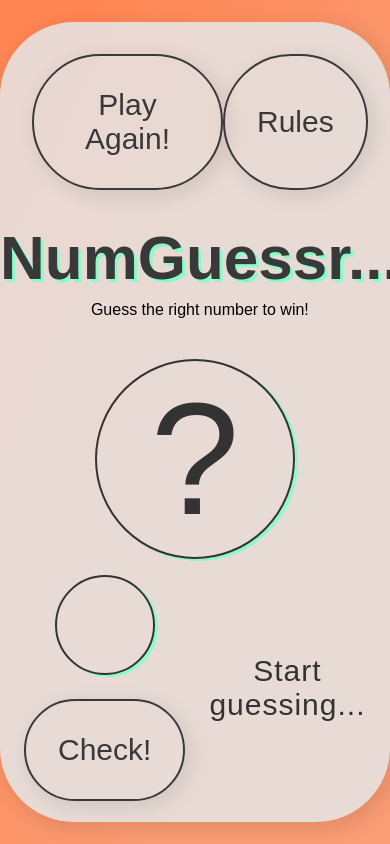
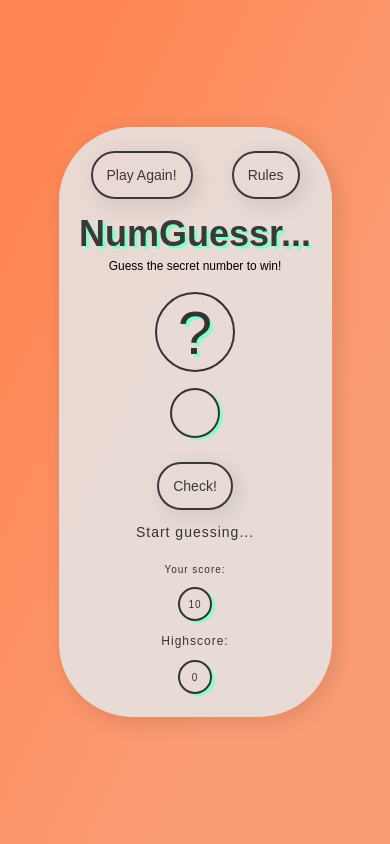
Before and after one commit to jahjam/numguessr-coding-project, a plain HTML site: page index.html in a window 390 px wide. Drawn offline with Linux system fonts and the light colour scheme; a web font is replaced by a local one.

Commit message:
Third Commit

```diff
--- a/index.html
+++ b/index.html
@@ -8,6 +8,7 @@
 
     <link rel="stylesheet" href="https://use.typekit.net/ppz5ljb.css" />
     <link rel="stylesheet" href="style.css" />
+    <link rel="stylesheet" href="queries.css" />
 
     <title>NumGuessr</title>
   </head>
@@ -19,7 +20,7 @@
           <button class="btn rules-btn">Rules</button>
         </nav>
         <h1 class="heading">NumGuessr...</h1>
-        <p class="heading-text">Guess the right number to win!</p>
+        <p class="heading-text">Guess the secret number to win!</p>
       </header>
 
       <section class="number-section">
@@ -29,7 +30,12 @@
 
       <section class="guess-section">
         <section class="guess">
-          <input type="text" class="guess-input" name="guess-number" />
+          <input
+            type="text"
+            class="guess-input"
+            name="guess-number"
+            autocomplete="off"
+          />
           <button class="btn check-btn">Check!</button>
         </section>
 
@@ -39,7 +45,7 @@
           <div class="score-title">Your score:</div>
           <div class="score-text">10</div>
           <div class="highscore-title">Highscore:</div>
-          <div class="highscore-text">17</div>
+          <div class="highscore-text">0</div>
         </section>
       </section>
 
--- /dev/null
+++ b/queries.css
@@ -0,0 +1,580 @@
+@media (max-width: 64em) {
+  .content-container {
+    height: 70%;
+    width: 70%;
+  }
+
+  .btn {
+    font-size: 2rem;
+    padding: 2.4rem;
+  }
+
+  .header {
+    margin-bottom: 6rem;
+  }
+
+  .heading {
+    padding-bottom: 0.4rem;
+  }
+
+  .heading {
+    font-size: 5.2rem;
+    padding-bottom: 0.4rem;
+  }
+
+  .heading-text {
+    font-size: 1.2rem;
+    justify-self: center;
+    /* border-bottom: 0.2px solid #39393a; */
+  }
+
+  .random-number {
+    position: relative;
+    font-size: 16rem;
+    color: #333;
+    text-shadow: 0.3rem 0.3rem #85ffc7;
+  }
+
+  .number-background {
+    background-color: transparent;
+    border: 0.2rem solid #333;
+    height: 20rem;
+    width: 20rem;
+    border-radius: 50%;
+    overflow: hidden;
+    position: absolute;
+    /* box-shadow: 0.3rem 0.2rem #85ffc7; */
+  }
+
+  .number-section {
+    margin-bottom: 1.6rem;
+  }
+
+  .score {
+    padding: 4.4rem;
+  }
+
+  .guess {
+    padding: 4.4rem;
+  }
+
+  .guess-input {
+    height: 6rem;
+    width: 6rem;
+    font-size: 3rem;
+  }
+
+  .status-text {
+    font-size: 2.4rem;
+  }
+  .score-title {
+    font-size: 2rem;
+  }
+  .highscore-title {
+    font-size: 2rem;
+  }
+  .score-text {
+    font-size: 2rem;
+  }
+
+  .highscore-text {
+    font-size: 2rem;
+  }
+
+  .score-text::after {
+    height: 5rem;
+    width: 5rem;
+  }
+  .highscore-text::after {
+    height: 5rem;
+    width: 5rem;
+  }
+}
+
+@media (max-height: 52em) {
+  .content-container {
+    height: 70%;
+    width: 70%;
+  }
+
+  .btn {
+    font-size: 2rem;
+    padding: 2.4rem;
+  }
+
+  .header {
+    margin-bottom: 2.4rem;
+  }
+
+  .heading {
+    padding-bottom: 0.4rem;
+  }
+
+  .heading {
+    font-size: 4.4rem;
+    padding-bottom: 0.4rem;
+  }
+
+  .heading-text {
+    font-size: 1.2rem;
+    justify-self: center;
+    /* border-bottom: 0.2px solid #39393a; */
+  }
+
+  .random-number {
+    position: relative;
+    font-size: 10rem;
+    color: #333;
+    text-shadow: 0.3rem 0.3rem #85ffc7;
+  }
+
+  .number-background {
+    background-color: transparent;
+    border: 0.2rem solid #333;
+    height: 12rem;
+    width: 12rem;
+    border-radius: 50%;
+    overflow: hidden;
+    position: absolute;
+    /* box-shadow: 0.3rem 0.2rem #85ffc7; */
+  }
+
+  .score {
+    padding: 0;
+  }
+
+  .guess {
+    padding: 0;
+  }
+
+  .guess-input {
+    height: 5rem;
+    width: 5rem;
+    font-size: 2.4rem;
+  }
+
+  .status-text {
+    font-size: 2rem;
+  }
+  .score-title {
+    font-size: 1.8rem;
+  }
+  .highscore-title {
+    font-size: 1.8rem;
+  }
+  .score-text {
+    font-size: 1.8rem;
+  }
+
+  .highscore-text {
+    font-size: 1.8rem;
+  }
+
+  .score-text::after {
+    height: 3rem;
+    width: 3rem;
+  }
+  .highscore-text::after {
+    height: 3rem;
+    width: 3rem;
+  }
+}
+
+@media (max-height: 50em) {
+  .content-container {
+    height: 70%;
+    width: 70%;
+  }
+
+  .btn {
+    font-size: 1.8rem;
+    padding: 2.4rem;
+  }
+
+  .header {
+    margin-bottom: 2.4rem;
+  }
+
+  .heading {
+    padding-bottom: 0.4rem;
+  }
+
+  .heading {
+    font-size: 4.4rem;
+    padding-bottom: 0.4rem;
+  }
+
+  .heading-text {
+    font-size: 1.2rem;
+    justify-self: center;
+    /* border-bottom: 0.2px solid #39393a; */
+  }
+
+  .main-nav {
+    margin: 2.4rem 3.2rem 0 3.2rem;
+  }
+
+  .random-number {
+    position: relative;
+    font-size: 8.6rem;
+    color: #333;
+    text-shadow: 0.3rem 0.3rem #85ffc7;
+  }
+
+  .number-background {
+    background-color: transparent;
+    border: 0.2rem solid #333;
+    height: 12rem;
+    width: 12rem;
+    border-radius: 50%;
+    overflow: hidden;
+    position: absolute;
+    /* box-shadow: 0.3rem 0.2rem #85ffc7; */
+  }
+
+  .score {
+    padding: 0;
+  }
+
+  .guess {
+    padding: 0;
+  }
+
+  .guess-input {
+    height: 5rem;
+    width: 5rem;
+  }
+
+  .status-text {
+    font-size: 2rem;
+  }
+  .score-title {
+    font-size: 1.8rem;
+  }
+  .highscore-title {
+    font-size: 1.8rem;
+  }
+  .score-text {
+    font-size: 1.8rem;
+  }
+
+  .highscore-text {
+    font-size: 1.8rem;
+  }
+
+  .score-text::after {
+    height: 3rem;
+    width: 3rem;
+  }
+  .highscore-text::after {
+    height: 3rem;
+    width: 3rem;
+  }
+}
+
+@media (max-width: 52em) {
+  .content-container {
+    height: 70%;
+    width: 70%;
+  }
+
+  .btn {
+    font-size: 1.8rem;
+    padding: 2.4rem;
+  }
+
+  .header {
+    margin-bottom: 2.4rem;
+  }
+
+  .heading {
+    padding-bottom: 0.4rem;
+  }
+
+  .heading {
+    font-size: 4.4rem;
+    padding-bottom: 0.4rem;
+  }
+
+  .heading-text {
+    font-size: 1.2rem;
+    justify-self: center;
+    /* border-bottom: 0.2px solid #39393a; */
+  }
+
+  .main-nav {
+    margin: 2.4rem 3.2rem 0 3.2rem;
+  }
+
+  .random-number {
+    position: relative;
+    font-size: 8.6rem;
+    color: #333;
+    text-shadow: 0.3rem 0.3rem #85ffc7;
+  }
+
+  .number-background {
+    background-color: transparent;
+    border: 0.2rem solid #333;
+    height: 12rem;
+    width: 12rem;
+    border-radius: 50%;
+    overflow: hidden;
+    position: absolute;
+    /* box-shadow: 0.3rem 0.2rem #85ffc7; */
+  }
+
+  .score {
+    padding: 0;
+  }
+
+  .guess {
+    padding: 0;
+  }
+
+  .guess-input {
+    height: 5rem;
+    width: 5rem;
+  }
+
+  .status-text {
+    font-size: 2rem;
+  }
+  .score-title {
+    font-size: 1.8rem;
+  }
+  .highscore-title {
+    font-size: 1.8rem;
+  }
+  .score-text {
+    font-size: 1.8rem;
+  }
+
+  .highscore-text {
+    font-size: 1.8rem;
+  }
+
+  .score-text::after {
+    height: 3rem;
+    width: 3rem;
+  }
+  .highscore-text::after {
+    height: 3rem;
+    width: 3rem;
+  }
+}
+
+@media (max-width: 35em) {
+  .content-container {
+    height: 70%;
+    width: 70%;
+  }
+
+  .btn {
+    font-size: 1.8rem;
+    padding: 1.6rem;
+  }
+
+  .header {
+    margin-bottom: 2.4rem;
+  }
+
+  .heading {
+    padding-bottom: 0.4rem;
+  }
+
+  .heading {
+    font-size: 4.4rem;
+    padding-bottom: 0.4rem;
+  }
+
+  .heading-text {
+    font-size: 1.2rem;
+    justify-self: center;
+    /* border-bottom: 0.2px solid #39393a; */
+  }
+
+  .main-nav {
+    margin: 2.4rem 3.2rem 2.4rem 3.2rem;
+  }
+
+  .number-section {
+    margin-bottom: 1rem;
+  }
+
+  .random-number {
+    position: relative;
+    font-size: 8.6rem;
+    color: #333;
+    text-shadow: 0.3rem 0.3rem #85ffc7;
+  }
+
+  .number-background {
+    background-color: transparent;
+    border: 0.2rem solid #333;
+    height: 12rem;
+    width: 12rem;
+    border-radius: 50%;
+    overflow: hidden;
+    position: absolute;
+    /* box-shadow: 0.3rem 0.2rem #85ffc7; */
+  }
+
+  .guess-section {
+    padding: 0 1.4rem;
+  }
+
+  .score {
+    padding: 0;
+  }
+
+  .guess {
+    padding: 0;
+  }
+
+  .guess-input {
+    height: 5rem;
+    width: 5rem;
+  }
+
+  .status-text {
+    font-size: 1.2rem;
+  }
+  .score-title {
+    font-size: 1.2rem;
+  }
+  .highscore-title {
+    font-size: 1.2rem;
+  }
+  .score-text {
+    font-size: 1.2rem;
+  }
+
+  .highscore-text {
+    font-size: 1.2rem;
+  }
+
+  .score-text::after {
+    height: 3rem;
+    width: 3rem;
+  }
+  .highscore-text::after {
+    height: 3rem;
+    width: 3rem;
+  }
+}
+
+@media (max-width: 47em) {
+  .content-container {
+    height: 70%;
+    width: 70%;
+  }
+}
+
+@media (max-width: 29em) {
+  .content-container {
+    height: 70%;
+    width: 70%;
+  }
+
+  .btn {
+    font-size: 1.4rem;
+    padding: 1.4rem;
+    margin: 0 0 1.4rem 0;
+  }
+
+  .header {
+    margin-bottom: 2.4rem;
+  }
+
+  .heading {
+    font-size: 3.6rem;
+    padding-bottom: 0.4rem;
+  }
+
+  .heading-text {
+    font-size: 1.2rem;
+    justify-self: center;
+    /* border-bottom: 0.2px solid #39393a; */
+  }
+
+  .main-nav {
+    margin: 2.4rem 3.2rem 0 3.2rem;
+  }
+
+  .number-section {
+    padding-bottom: 1rem;
+  }
+
+  .random-number {
+    position: relative;
+    font-size: 6.2rem;
+    color: #333;
+    text-shadow: 0.3rem 0.3rem #85ffc7;
+  }
+
+  .number-background {
+    background-color: transparent;
+    border: 0.2rem solid #333;
+    height: 8rem;
+    width: 8rem;
+    border-radius: 50%;
+    overflow: hidden;
+    position: absolute;
+    /* box-shadow: 0.3rem 0.2rem #85ffc7; */
+  }
+
+  .score {
+    padding: 0;
+  }
+
+  .guess {
+    padding: 0;
+  }
+
+  .guess-section {
+    height: auto;
+    display: grid;
+    grid-template-columns: 1fr;
+    align-items: center;
+    justify-items: center;
+  }
+
+  .guess-input {
+    height: 5rem;
+    width: 5rem;
+  }
+
+  .status-text {
+    font-size: 1.4rem;
+  }
+  .score-title {
+    font-size: 1rem;
+  }
+  .highscore-title {
+    font-size: rem;
+  }
+  .score-text {
+    font-size: 1rem;
+  }
+
+  .highscore-text {
+    font-size: 1rem;
+  }
+
+  .score-text::after {
+    height: 3rem;
+    width: 3rem;
+  }
+  .highscore-text::after {
+    height: 3rem;
+    width: 3rem;
+  }
+
+  .score {
+    display: flex;
+    align-items: center;
+    gap: 2.4rem;
+    padding: 2.4rem;
+  }
+}
--- a/script.js
+++ b/script.js
@@ -1,5 +1,6 @@
 'use strict';
 
+// Selectors
 // Page Text Elements
 const randomNumber = document.querySelector('.random-number');
 const statusText = document.querySelector('.status-text');
@@ -18,24 +19,32 @@ const closeModal = document.querySelector('.modal-close');
 // Modal
 const rulesModal = document.querySelector('.modal');
 
+// Functions
+// Initialize Values
 const init = function () {
-  // init input
+  // init check button & input activation
+  input.disabled = false;
+  checkButton.disabled = false;
+
+  // init input style
   input.style.backgroundColor = 'transparent';
 
   // init focus
   input.focus();
 
-  // init Value
-  highscoreText.textContent = 0;
+  // init values
   scoreText.textContent = 10;
+  statusText.textContent = 'Start guessing...';
   input.value = '';
-  statusText.textContent = 'Start guessing...';
+  randomNumber.textContent = '?';
 
-  // Functions
+  // Reset Score
+  curScore = 10;
+};
+
 // Function to generate random number between 1 and 20
 const generateRandomNumber = function () {
   const num = Math.ceil(Math.random() * 20);
-    console.log(num);
   return num;
 };
 
@@ -45,16 +54,12 @@ const init = function () {
   return curScore;
 };
 
-  // Values
-  const randomNumberGen = generateRandomNumber();
-  let curScore = 10;
-
-  checkButton.addEventListener('click', function () {
-    console.log(input.value);
-
-    if (input.value === '' || input.value === 0) {
+// Function to calculate outcome of check
+const calculateOutcome = function () {
+  if (input.value === '' || +input.value === 0) {
     statusText.textContent = `Please input a number between 0 and 20`;
     input.focus();
+    input.value = '';
     return;
   }
 
@@ -63,41 +68,47 @@ const init = function () {
     randomNumber.textContent = randomNumberGen;
     statusText.innerHTML = `Yipee! <br/> ${input.value} is right!`;
     highscoreText.textContent = curScore;
+    input.value = '';
     return;
   }
 
-    if (+input.value < randomNumberGen) {
+  if (+input.value < randomNumberGen || +input.value > randomNumberGen) {
+    console.log(input.value);
     lowerScore();
     scoreText.textContent = curScore;
-      statusText.innerHTML = `Oops! <br/> ${input.value} is too low...`;
-      input.value = '';
+    statusText.innerHTML = `Oops! <br/> ${input.value} is too ${
+      +input.value < randomNumberGen ? 'low' : 'high'
+    }...`;
     input.focus();
-    }
-
-    if (+input.value > randomNumberGen) {
-      lowerScore();
-      scoreText.textContent = curScore;
-      statusText.innerHTML = `Oops! <br/> ${input.value} is too high...`;
-      input.value = '';
-      input.focus();
+    return;
   }
 
   if (curScore === 0) {
+    console.log(curScore);
     checkButton.disabled = true;
     statusText.innerHTML = `Oh no! <br/> You lost!`;
     input.disabled = true;
     input.style.backgroundColor = '#333';
+    input.value = '';
+    return;
   }
-  });
+  return;
 };
-init();
 
+// Function to toggle modal
+const toggleModal = function () {
+  rulesModal.classList.contains('hidden')
+    ? rulesModal.classList.remove('hidden')
+    : rulesModal.classList.add('hidden');
+};
+
+// Number values
+const randomNumberGen = generateRandomNumber();
+let curScore = 10;
+
+// Event listeners
+window.addEventListener('load', init);
+checkButton.addEventListener('click', calculateOutcome);
 playAgainButton.addEventListener('click', init);
-
-rulesButton.addEventListener('click', function () {
-  rulesModal.classList.remove('hidden');
-});
-
-closeModal.addEventListener('click', function () {
-  rulesModal.classList.add('hidden');
-});
+rulesButton.addEventListener('click', toggleModal);
+closeModal.addEventListener('click', toggleModal);
--- a/style.css
+++ b/style.css
@@ -22,8 +22,10 @@ body {
 }
 
 .content-container {
-  height: 80rem;
-  width: 100rem;
+  max-height: 80rem;
+  max-width: 100rem;
+  height: 100%;
+  width: 100%;
   background-color: rgba(230, 230, 230, 0.863);
   border-radius: 7.4rem;
   position: relative;
@@ -88,6 +90,7 @@ body {
   position: relative;
   font-size: 16rem;
   color: #333;
+  text-shadow: 0.3rem 0.3rem #85ffc7;
 }
 
 .number-background {
@@ -98,10 +101,11 @@ body {
   border-radius: 50%;
   overflow: hidden;
   position: absolute;
-  box-shadow: 0.3rem 0.2rem #85ffc7;
+  /* box-shadow: 0.3rem 0.2rem #85ffc7; */
 }
 
 .guess-section {
+  height: auto;
   display: grid;
   grid-template-columns: 1fr 1fr 1fr;
   align-items: center;
```
Lines whose indentation alone changed are shown as unchanged.
